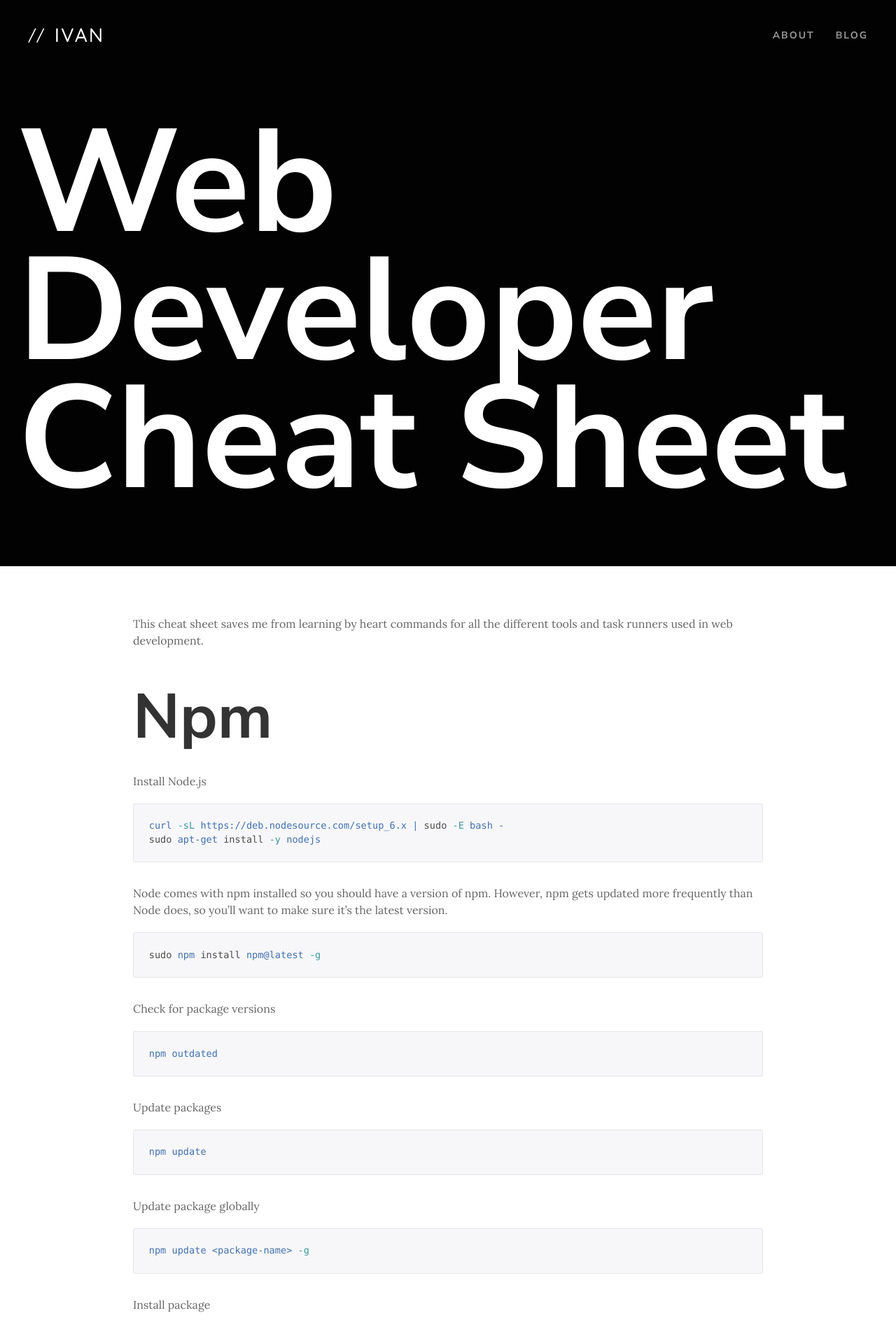
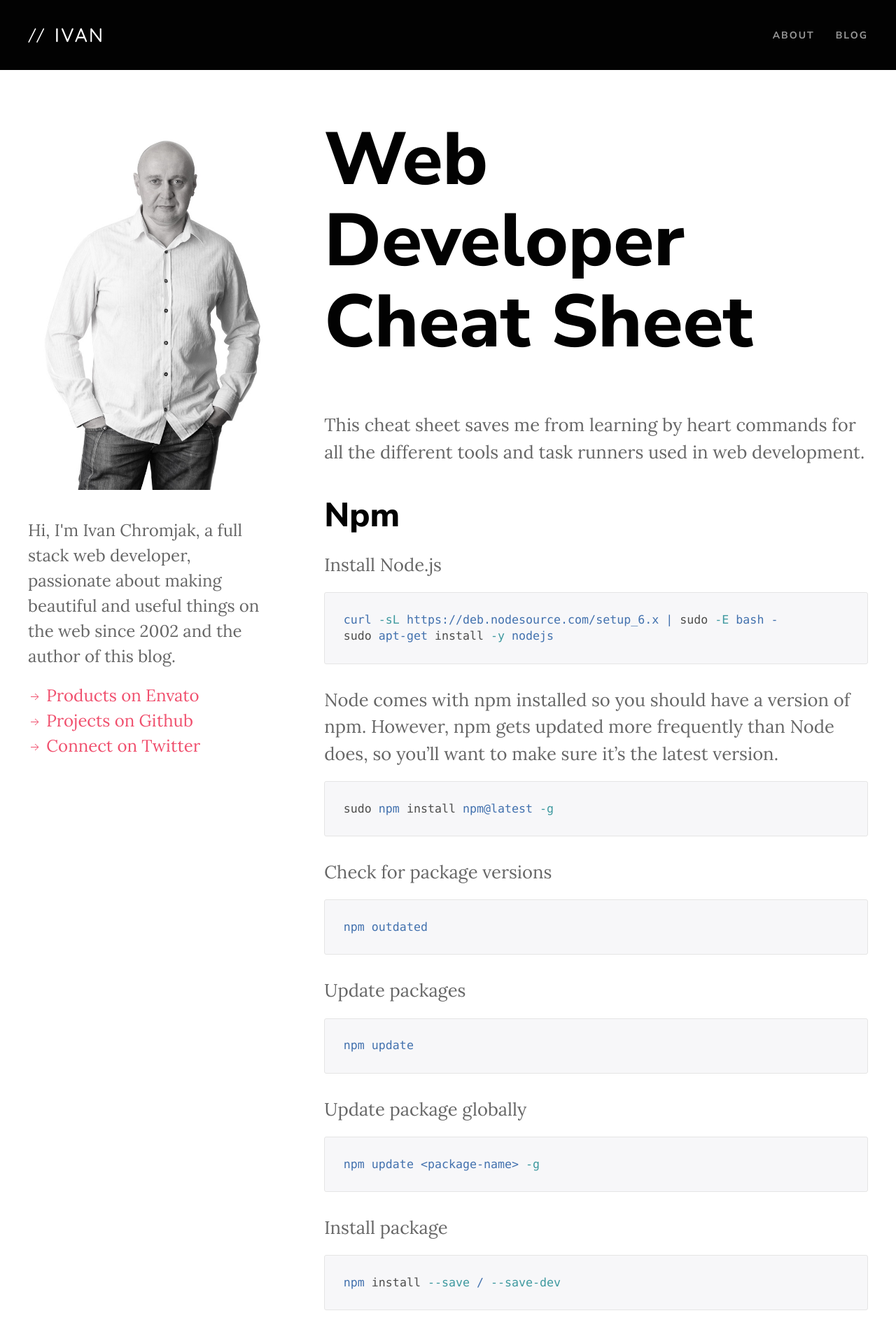
Before and after one commit to ivanchromjak/ivanchromjak.github.io, a Jekyll site: the page built from _posts/2017-03-25-web-developer-cheat-sheet.md, in a window 1280 px wide. Shown: the top 1896 px of the page at 70% size. Built offline with Jekyll 4.4.1, drawn with Linux system fonts in a browser that asks for light colours.

Commit message:
single page completed

````diff
--- a/_includes/head.html
+++ b/_includes/head.html
@@ -5,7 +5,7 @@
   <title>{% if page.title and page.layout != 'about' %}{{ page.title | escape }} - {{ site.title | escape }}{% else %}{{ site.title | escape }}{% endif %}</title>
   <meta name="description" content="{{ page.excerpt | default: site.description | strip_html | normalize_whitespace | truncate: 160 | escape }}">
   <link rel="shortcut icon" type="image/png" href="{{ "assets/img/favicon.png" | relative_url }}" >
-  <link href="https://fonts.googleapis.com/css?family=Nunito+Sans:700|Quicksand:500|Lora" rel="stylesheet">
+  <link href="https://fonts.googleapis.com/css?family=Nunito+Sans:700,800|Quicksand:500|Lora" rel="stylesheet">
   <link rel="stylesheet" href="{{ "/assets/css/main.css" | relative_url }}">
   <link rel="canonical" href="{{ page.url | replace:'index.html','' | absolute_url }}">
   <link rel="alternate" type="application/rss+xml" title="{{ site.title | escape }}" href="{{ "/feed.xml" | relative_url }}">
--- a/_layouts/post.html
+++ b/_layouts/post.html
@@ -1,21 +1,14 @@
 ---
 layout: default
 ---
-<article itemscope itemtype="http://schema.org/BlogPosting">
-
-    <div class="uk-section uk-section-secondary">
-        <div class="uk-container">
-            <div>
-                <h1 class="uk-heading-hero tm-heading-hero-l uk-margin-xlarge-bottom-">{{ page.title | escape }} {% if page.subtitle %}<span>{{ page.subtitle | escape }}</span>{% endif %}</h1>
-                <!--
-                <p class="uk-article-meta">{% include author.html %}</p>
-            -->
-            </div>
-        </div>
-    </div>
 
 <div class="uk-section">
-        <div class="uk-container uk-container-small">
+    <div class="uk-container">
+        <div class="uk-grid-large uk-flex" uk-grid>
+            <div class="uk-width-2-3@m">
+                <article class="uk-article">
+                    <h1 class="uk-article-title">{{ page.title | escape }} {% if page.subtitle %}<span>{{ page.subtitle | escape }}</span>{% endif %}</h1>
+                    <p class="uk-article-meta"></p>
                     <div>
                       {{ content }}
                       {% include share.html %}
@@ -23,7 +16,11 @@ layout: default
                     {% if site.disqus.shortname %}
                       {% include disqus_comments.html %}
                     {% endif %}
+                </article>
+            </div>
+            <div class="uk-width-1-3@m uk-flex-first@m">
+                {% include author.html %}
             </div>
         </div>
-
-</article>
+    </div>
+</div>
--- a/_posts/2017-03-25-web-developer-cheat-sheet.md
+++ b/_posts/2017-03-25-web-developer-cheat-sheet.md
@@ -169,7 +169,7 @@ Install Gulp Globally
 sudo npm install gulp-cli -g
 ```
 
-# Bower
+## Bower
 
 Change package directory
 ```shell
--- a/_sass/syntax-highlighting.scss
+++ b/_sass/syntax-highlighting.scss
@@ -10,7 +10,7 @@
      padding: 1.6em;
      line-height: 1.42857143;
      background-color: $gray-lightest;
-     font-size: 85%;
+     font-size: 65%;
  }
  .highlight {
    .hll { background-color: #d6d6d6 }
--- a/assets/css/main.scss
+++ b/assets/css/main.scss
@@ -19,7 +19,7 @@ $navbar-nav-item-font-family: 'Nunito Sans', sans-serif;
 $logo-font-family: 'Quicksand', sans-serif;
 
 $base-heading-font-weight: 700;
-
+$base-heading-color: $global-secondary-background;
 $heading-hero-font-size:                         5rem;
 $heading-hero-font-size-s:                       8rem;
 $heading-hero-font-size-m:                       13rem;
@@ -33,6 +33,7 @@ $base-h2-font-size: 5.6rem; // h2
 $base-h3-font-size: 4.2rem; // h3
 $base-h4-font-size: 3rem; // h4
 $base-h5-font-size: 2.1rem;
+
 //$base-body-color: #000;
 
 //$base-h1-font-size: $global-xxlarge-font-size !default;
@@ -53,8 +54,8 @@ $base-h5-font-size: 2.1rem;
 // Article
 // $article-margin-top: $global-large-margin !default;
 // $global-xxlarge-font-size: 2.625rem !default;
-$article-title-font-size: $base-h4-font-size;
-// $article-title-line-height: 1.2 !default;
+//$article-title-font-size: ;
+$article-title-line-height: 1.1;
 // $global-small-font-size: 0.875rem !default;
 // $article-meta-font-size: $global-small-font-size !default;
 // $article-meta-line-height: 1.4 !default;
@@ -155,7 +156,23 @@ footer {
 }
 .uk-article {
     font-size: 1.6rem;
-    h2 {
+    h1, h2 {
         font-weight: 800;
     }
+    h2 {
+        font-size: $base-h4-font-size;
+    }
+    .uk-article-title a:hover {
+        color: $global-secondary-background;
+        text-decoration: none;
+    }
 }
+@media (min-width: $breakpoint-medium) {
+    .uk-article h1.uk-article-title {
+        font-size: 6.6rem;
+        margin-bottom: $margin-xlarge-margin;
+    }
+    .uk-article h2.uk-article-title {
+        font-size: 3.8rem;
+    }
+}
````
Also changed, not shown: _layouts/home.html (+4 -4 lines), _posts/2017-03-23-designer-cheat-sheet.md (deleted, +0 -192 lines). Lines whose indentation alone changed are shown as unchanged.
